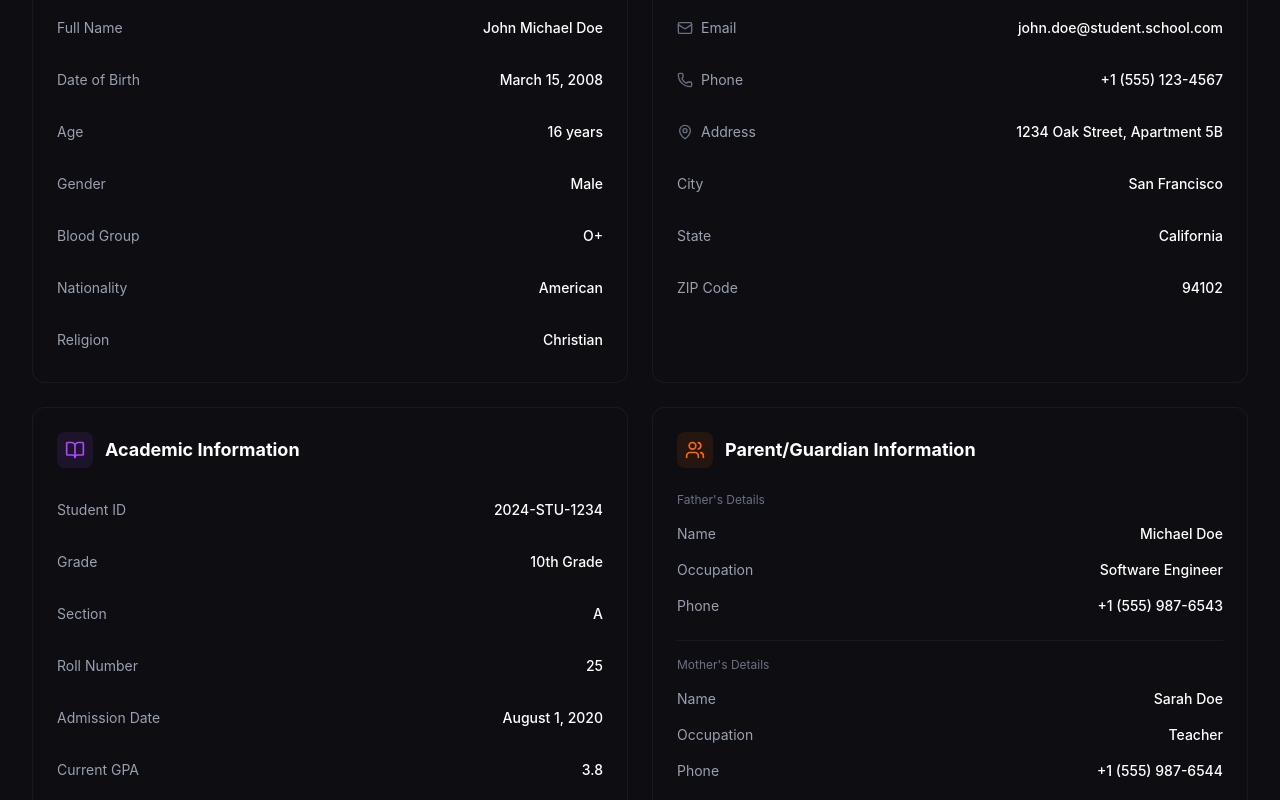
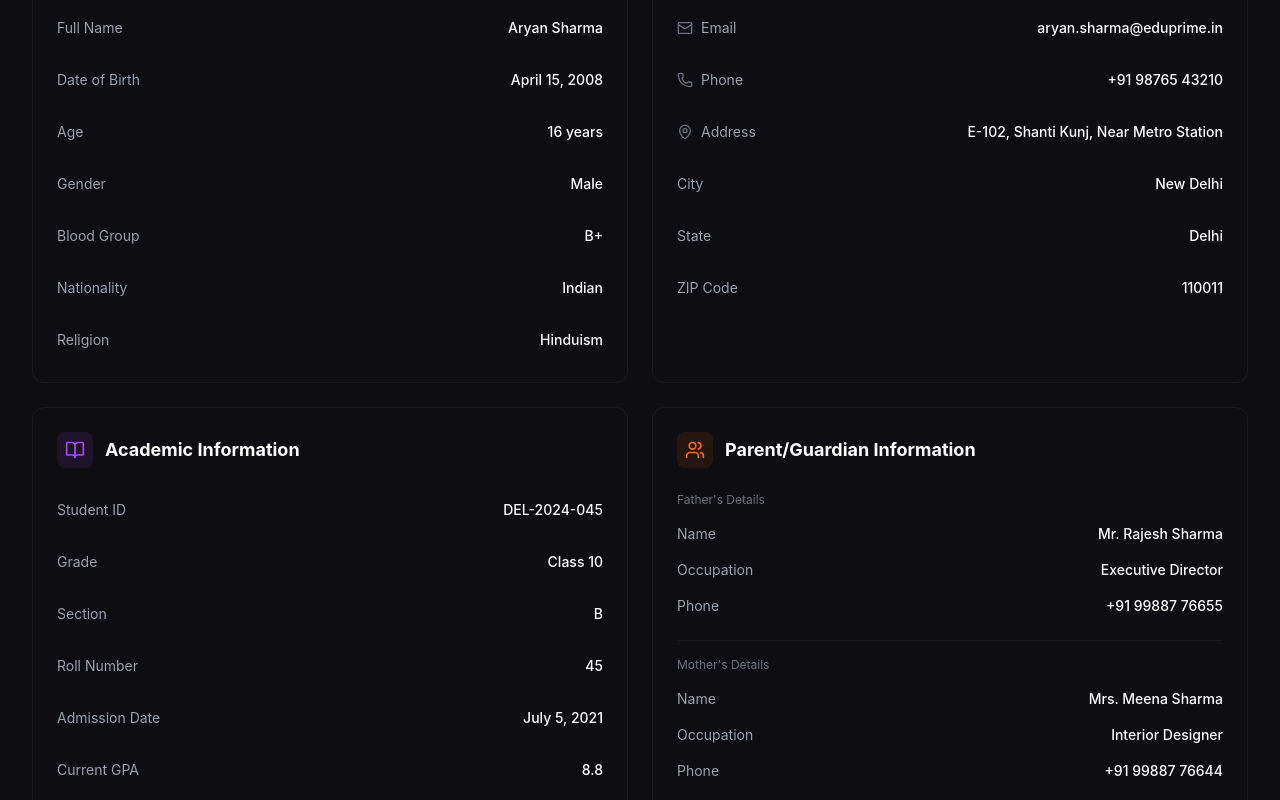
Before and after one commit to Naseer-047/School-website, a React app in the folder frontend/: page /student/profile in a window 1280 px wide. Shown: the part 560-1360 px from the top of the page. Built offline with nearby package versions, Linux system fonts and the light colour scheme; the HTML template or start-up script is replaced by a standard one.

Commit message:
----------------------

```diff
--- a/frontend/src/pages/student/StudentProfile.jsx
+++ b/frontend/src/pages/student/StudentProfile.jsx
@@ -7,42 +7,42 @@ const StudentProfile = () => {
     const studentProfile = {
         // Personal Information
         photo: "https://images.unsplash.com/photo-1507003211169-0a1dd7228f2d?auto=format&fit=crop&q=80&w=400",
-        fullName: "John Michael Doe",
-        dateOfBirth: "March 15, 2008",
+        fullName: "Aryan Sharma",
+        dateOfBirth: "April 15, 2008",
         age: "16 years",
         gender: "Male",
-        bloodGroup: "O+",
-        nationality: "American",
-        religion: "Christian",
+        bloodGroup: "B+",
+        nationality: "Indian",
+        religion: "Hinduism",
 
         // Contact Information
-        email: "john.doe@student.school.com",
-        phone: "+1 (555) 123-4567",
-        address: "1234 Oak Street, Apartment 5B",
-        city: "San Francisco",
-        state: "California",
-        zipCode: "94102",
+        email: "aryan.sharma@eduprime.in",
+        phone: "+91 98765 43210",
+        address: "E-102, Shanti Kunj, Near Metro Station",
+        city: "New Delhi",
+        state: "Delhi",
+        zipCode: "110011",
 
         // Academic Information
-        studentId: "2024-STU-1234",
-        grade: "10th Grade",
-        section: "A",
-        rollNumber: "25",
-        admissionDate: "August 1, 2020",
-        currentGPA: "3.8",
+        studentId: "DEL-2024-045",
+        grade: "Class 10",
+        section: "B",
+        rollNumber: "45",
+        admissionDate: "July 5, 2021",
+        currentGPA: "8.8",
 
         // Parent/Guardian Information
-        fatherName: "Michael Doe",
-        fatherOccupation: "Software Engineer",
-        fatherPhone: "+1 (555) 987-6543",
-        motherName: "Sarah Doe",
-        motherOccupation: "Teacher",
-        motherPhone: "+1 (555) 987-6544",
-        guardianEmail: "parents.doe@email.com",
+        fatherName: "Mr. Rajesh Sharma",
+        fatherOccupation: "Executive Director",
+        fatherPhone: "+91 99887 76655",
+        motherName: "Mrs. Meena Sharma",
+        motherOccupation: "Interior Designer",
+        motherPhone: "+91 99887 76644",
+        guardianEmail: "rajesh.sharma@email.com",
 
         // Emergency Contact
-        emergencyContact: "Robert Smith (Uncle)",
-        emergencyPhone: "+1 (555) 111-2222",
+        emergencyContact: "Mr. Vikram Sharma (Elder Brother)",
+        emergencyPhone: "+91 98888 77777",
     };
 
     return (
```
